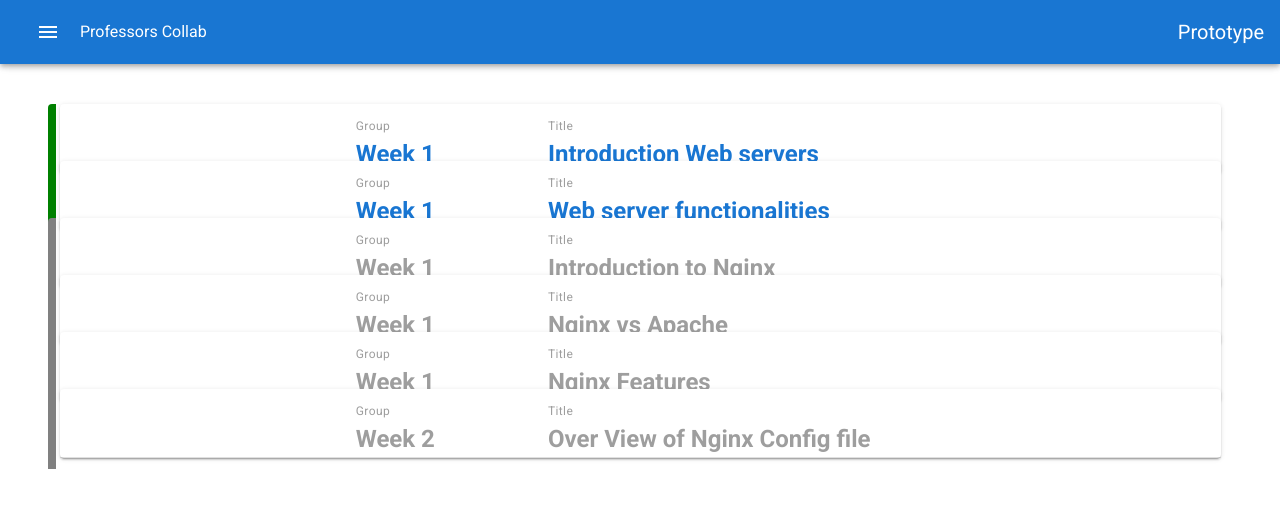
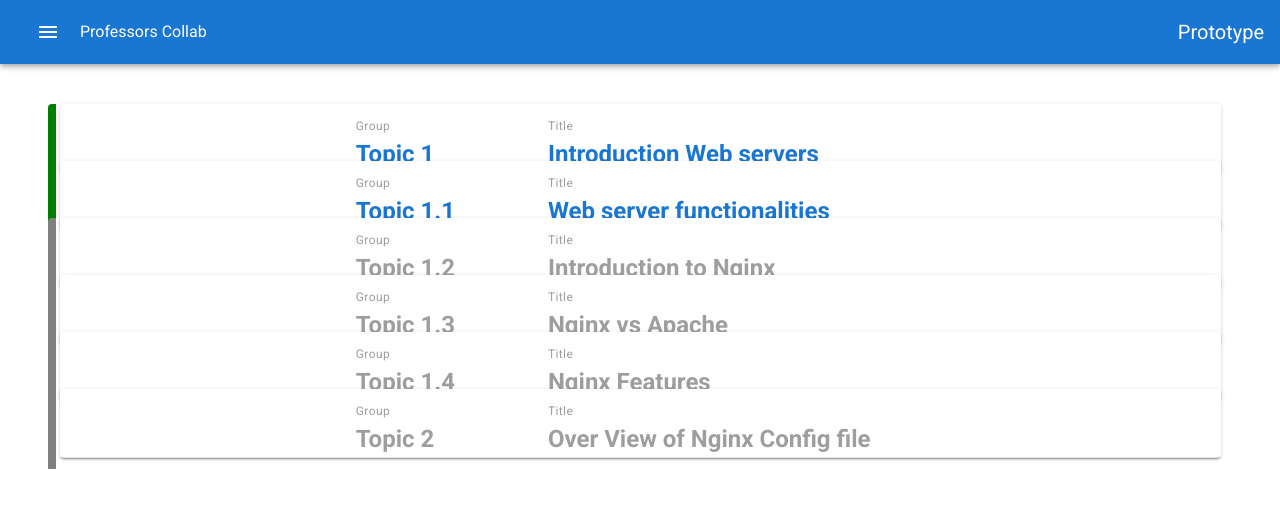
Before and after one commit to imjishnu001/Professorscollab-prototype, a Vue app: page /Nginx in a window 1280 px wide. Shown: the top 508 px of the page. Built offline with nearby package versions, Linux system fonts and the light colour scheme.

Commit message:
Subject group update

```diff
--- a/src/Technologies/Nginx/Index.vue
+++ b/src/Technologies/Nginx/Index.vue
@@ -29,12 +29,12 @@ export default {
   data(){
     return{
       topics:[
-        {title:'Introduction Web servers',group:'Week 1',available:true},
-        {title:'Web server functionalities ',group:'Week 1',available:true},
-        {title:'Introduction to Nginx',group:'Week 1',available:false},
-        {title:'Nginx vs Apache',group:'Week 1',available:false},
-        {title:'Nginx Features',group:'Week 1',available:false},
-        {title:'Over View of Nginx Config file',group:'Week 2',available:false},
+        {title:'Introduction Web servers',group:'Topic 1',available:true},
+        {title:'Web server functionalities ',group:'Topic 1.1',available:true},
+        {title:'Introduction to Nginx',group:'Topic 1.2',available:false},
+        {title:'Nginx vs Apache',group:'Topic 1.3',available:false},
+        {title:'Nginx Features',group:'Topic 1.4',available:false},
+        {title:'Over View of Nginx Config file',group:'Topic 2',available:false},
       ],
       availableClass: 'availableClass',
       notavailableClass: 'notavailableClass',
--- a/src/views/Subjects.vue
+++ b/src/views/Subjects.vue
@@ -13,16 +13,16 @@
           </v-card>
         </v-flex>
 
-        <!--<v-flex xs12 sm6 md4 lg3>
+        <v-flex xs12 sm6 md4 lg3>
           <v-card class="text-xs-center ma-3">
             <v-responsive class="pt-4">
-              <v-img :aspect-ratio="4/4" src="../assets/logo.png"></v-img>
+              <v-img :aspect-ratio="4/4" src="../assets/git.png"></v-img>
             </v-responsive>
             <v-card-text>
-              <h1>Vue Js</h1>
+              <h1>Git</h1>
             </v-card-text>
           </v-card>
-        </v-flex>-->
+        </v-flex>
       </v-layout>
     </v-container>
   </div>
```
Also changed, not shown: src/assets/git.png (added).
